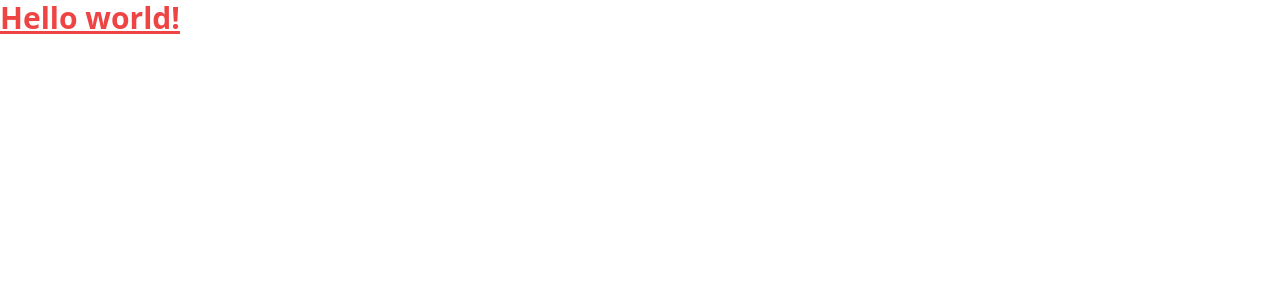
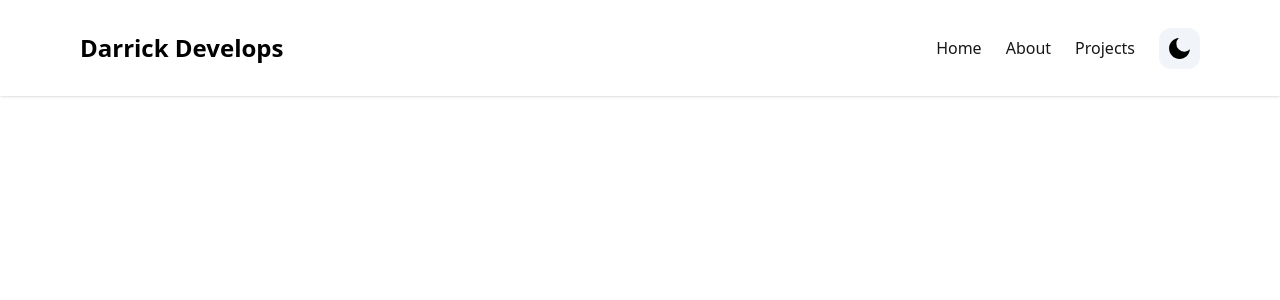
Before and after one commit to DarrickFauvel/darrickdevelops-www-v03, a Next.js app: page / in a window 1280 px wide. Shown: the top 300 px of the page. Built offline with nearby package versions, Linux system fonts and the light colour scheme.

Commit message:
Add header navbar

```diff
--- a/app/layout.tsx
+++ b/app/layout.tsx
@@ -1,4 +1,7 @@
-import '../styles/globals.css'
+"use client"
+import "../styles/globals.css"
+import Navbar from "@/components/Navbar"
+import { ThemeProvider } from "next-themes"
 
 export default function RootLayout({
   children,
@@ -12,7 +15,12 @@
         head.tsx. Find out more at https://beta.nextjs.org/docs/api-reference/file-conventions/head
       */}
       <head />
-      <body>{children}</body>
+      <body>
+        <ThemeProvider enableSystem={true} attribute="class">
+          <Navbar />
+          {children}
+        </ThemeProvider>
+      </body>
     </html>
   )
 }
--- /dev/null
+++ b/components/Navbar.tsx
@@ -0,0 +1,92 @@
+"use client"
+import { useState } from "react"
+import { Link } from "react-scroll/modules"
+import { useTheme } from "next-themes"
+import { RiMoonFill, RiSunLine } from "react-icons/ri"
+import { IoMdMenu, IoMdClose } from "react-icons/io"
+import { blob } from "stream/consumers"
+
+interface NavItem {
+  label: string
+  page: string
+}
+
+const NAV_ITEMS: Array<NavItem> = [
+  {
+    label: "Home",
+    page: "home",
+  },
+  {
+    label: "About",
+    page: "about",
+  },
+  {
+    label: "Projects",
+    page: "projects",
+  },
+]
+
+const Navbar = () => {
+  const { systemTheme, theme, setTheme } = useTheme()
+  const currentTheme = theme === "systems" ? systemTheme : theme
+  const [navbar, setNavbar] = useState(false)
+
+  return (
+    <header className="w-full mx-auto px-4 bg-white shadow fixed top-0 z-50 sm:px-20 dark:bg-stone-900 dark:border-b dark:border-stone-600">
+      <div className="justify-between md:items-center md:flex">
+        <div>
+          <div className="flex items-center justify-between py-3">
+            <div className="md:py-5 md:block">
+              <h2 className="text-2xl font-bold">Darrick Develops</h2>
+            </div>
+            <div className="md:hidden">
+              <button onClick={() => setNavbar(!navbar)}>
+                {navbar ? <IoMdClose size={30} /> : <IoMdMenu size={30} />}
+              </button>
+            </div>
+          </div>
+        </div>
+
+        <div>
+          <div
+            className={`flex-1 justify-self-center pb-3 mt-8 md:block md:pb-0 md:mt-0 ${
+              navbar ? "block" : "hidden"
+            }`}>
+            <div className="items-center justify-center space-y-8 md:flex md:space-x-6 md:space-y-0">
+              {NAV_ITEMS.map((item, idx) => {
+                return (
+                  <Link
+                    key={idx}
+                    to={item.page}
+                    className="block lg:inline-block text-neutral-900 hover:text-neutral-500 dark:text-neutral-100"
+                    activeClass="active"
+                    spy={true}
+                    smooth={true}
+                    offset={-100}
+                    duration={500}
+                    onClick={() => setNavbar(!navbar)}>
+                    {item.label}
+                  </Link>
+                )
+              })}
+              {currentTheme === "dark" ? (
+                <button
+                  className="bg-slate-100 p-2 rounded-xl"
+                  onClick={() => setTheme("light")}>
+                  <RiSunLine size={25} color="black" />
+                </button>
+              ) : (
+                <button
+                  className="bg-slate-100 p-2 rounded-xl"
+                  onClick={() => setTheme("dark")}>
+                  <RiMoonFill size={25} />
+                </button>
+              )}
+            </div>
+          </div>
+        </div>
+      </div>
+    </header>
+  )
+}
+export default Navbar
--- a/tailwind.config.js
+++ b/tailwind.config.js
@@ -1,5 +1,6 @@
 /** @type {import('tailwindcss').Config} */
 module.exports = {
+  darkMode: "class",
   content: [
     "./app/**/*.{js,ts,jsx,tsx,mdx}",
     "./pages/**/*.{js,ts,jsx,tsx,mdx}",
```
